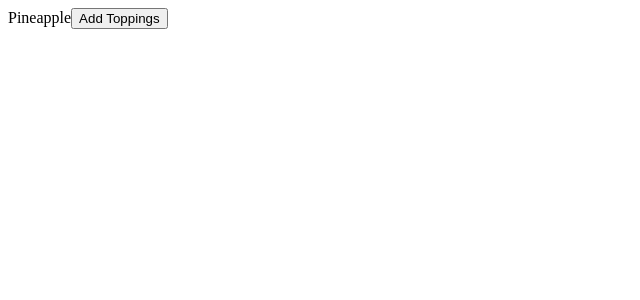
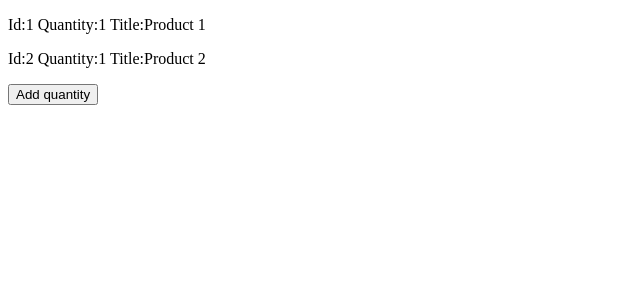
Before and after one commit to nishandevkar/MoshReactCourse, a React (Vite) app in the folder nishan-mosh-follow-along/: page / in a window 1280 px wide. Shown: the top 300 px of the page, without its empty margins (0-640 px from the left). Built offline with nearby package versions, Linux system fonts and the light colour scheme.

Commit message:
State Update Exercise Exercise 3
Complicated example of state change
of deeply nested object
- Where the quantity of a given object in a cart
is changed on the click of a button

```diff
--- a/nishan-mosh-follow-along/src/App.tsx
+++ b/nishan-mosh-follow-along/src/App.tsx
@@ -1,12 +1,12 @@
 // This works because TypeScript looks for index.ts
 // if it doesnt find the ./components/ListGroup/ListGroup
 
-import PizzaToppingsUpdateExercise from "./components/StateUpdateExercises/PizzaToppingsUpdateExercise";
+import CartStateUpdateExercise from "./components/StateUpdateExercises/CartStateUpdateExercise";
 
 function App() {
 	return (
 		<div>
-			<PizzaToppingsUpdateExercise></PizzaToppingsUpdateExercise>
+			<CartStateUpdateExercise></CartStateUpdateExercise>
 		</div>
 	);
 }
--- /dev/null
+++ b/nishan-mosh-follow-along/src/components/StateUpdateExercises/CartStateUpdateExercise.tsx
@@ -0,0 +1,38 @@
+import { useState } from "react";
+
+const CartStateUpdateExercise = () => {
+	const [cart, setCart] = useState({
+		discount: 0.1,
+		items: [
+			{ id: 1, title: "Product 1", quantity: 1 },
+			{ id: 2, title: "Product 2", quantity: 1 },
+		],
+	});
+	const handleOnClick = () => {
+		setCart({
+			...cart,
+			items: cart.items.map((item) =>
+				item.id === 1
+					? { ...item, quantity: (item.quantity = 2) }
+					: item
+			),
+		});
+	};
+	return (
+		<div>
+			{cart.items.map((item) => (
+				<p key={item.id}>
+					Id:
+					{item.id + " "}
+					Quantity:
+					{item.quantity + " "}
+					Title:
+					{item.title}
+				</p>
+			))}
+			<button onClick={handleOnClick}>Add quantity</button>
+		</div>
+	);
+};
+
+export default CartStateUpdateExercise;
```
